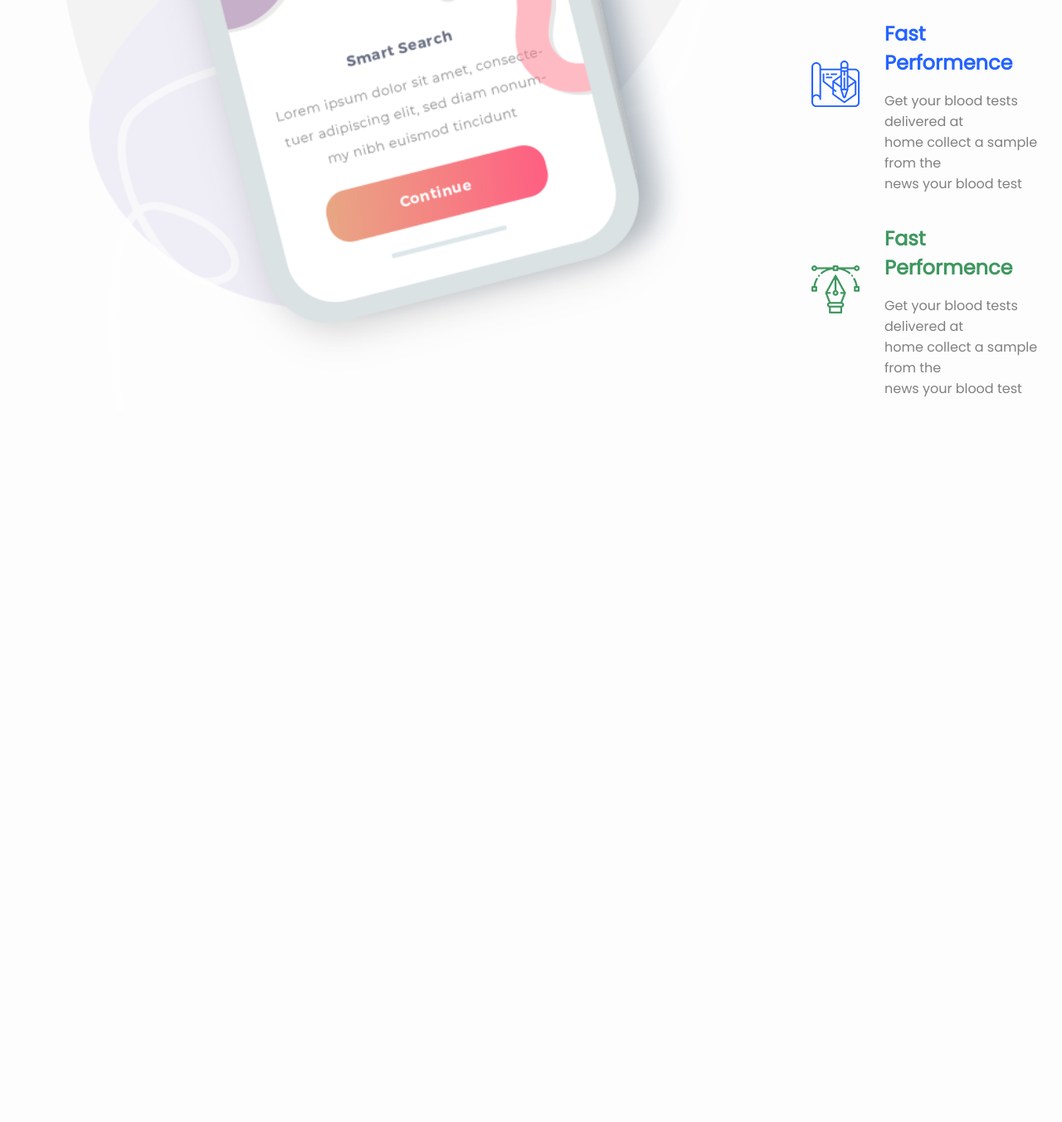
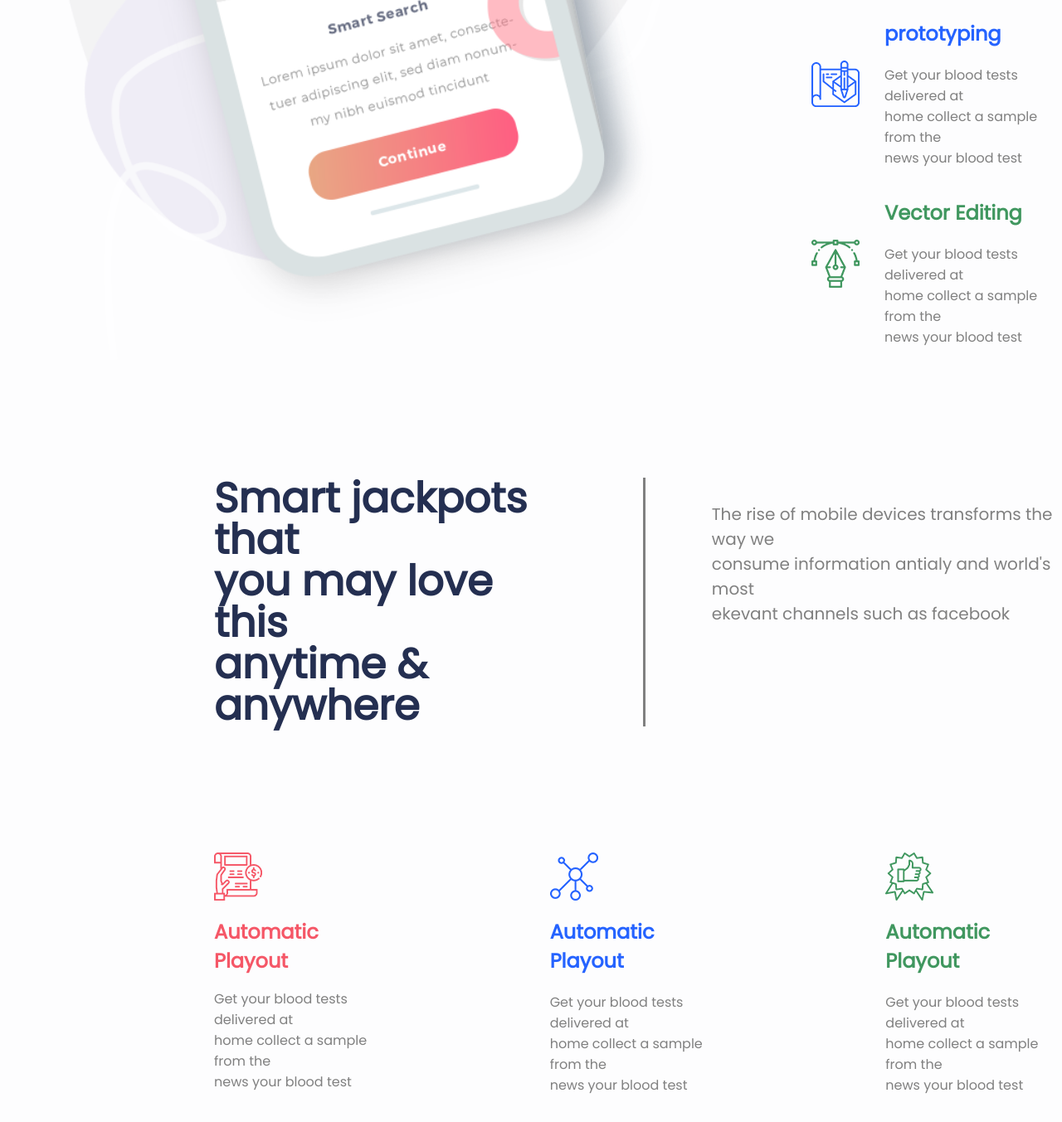
Before and after one commit to Nayeemmnt999/app-lab, a plain HTML site: page index.html in a window 1280 px wide. Shown: the part 1979-3332 px from the top of the page at 83% size. Before the commit the page ends 2484 px from the top, so only its background shows below. Drawn offline with Linux system fonts and the light colour scheme; a web font is replaced by a local one.

Commit message:
contant upload

```diff
--- a/index.html
+++ b/index.html
@@ -18,6 +18,7 @@
             <a id="banner-more" href="">Watch free demo</a>
         </div>
     </section>
+    <!-- Write your comments here -->
     <section>
         <h3>
             Trsuted our companis like
@@ -32,6 +33,7 @@
         </div>
         <div></div>
     </section>
+    <!-- Write your comments here -->
     <section class="fiture-section">
         <div class="fiture-align">
                 <div class="fiture-header">
@@ -59,7 +61,7 @@
                         <img class="fiture-icon" src="icons/prototyping.png" alt="">
                     </div>
                     <div>
-                        <h1 class="fiture-h1" id="fiture-h1-color">Fast Performence</h1>
+                        <h1 class="fiture-h1-color1">prototyping</h1>
                         <p class="fiture-paragraph">Get your blood tests delivered at<br> home collect a sample from the <br>news your blood test
                         </p>
                     </div>
@@ -71,7 +73,7 @@
                             <img class="fiture-icon" src="icons/vector.png" alt="">
                         </div>
                         <div>
-                             <h1 class="fiture-h1" id="fiture-h1-color2">Fast Performence</h1>
+                             <h1 class="fiture-h1-color2">Vector Editing</h1>
                              <p class="fiture-paragraph">Get your blood tests delivered at<br> home collect a sample from the <br>news your blood test
                              </p>
                         </div>
@@ -82,5 +84,54 @@
 
     </section>
 
+<!-- Write your comments here -->
+
+    <section class="content-one">
+        <div class="contant-one-header">
+            <h1 class="content-h1">
+                Smart jackpots that<br> you may love this<br> anytime & anywhere
+            </h1>
+            <p class="contant-paragraph" id="contant-paragraph">
+                The rise of mobile devices transforms the way we<br> consume information antialy and world's most<br>
+                ekevant channels such as facebook
+            </p>
+        </div>
+        <div class="contant-one-main">
+            <div>
+                <img class="contant-one-img" src="icons/bill.png" alt="">
+                <h1 class="fiture-h1">Automatic Playout</h1>
+                <p class="fiture-paragraph">Get your blood tests delivered at<br> home collect a sample from the <br>news your blood test
+                </p>
+            </div>
+            <div class="contant-one-child">
+                <img class="contant-one-img" src="icons/network.png" alt="">
+                <h1 class="fiture-h1-color1">Automatic Playout</h1>
+                <p class="fiture-paragraph">Get your blood tests delivered at<br> home collect a sample from the <br>news your blood test
+                </p>
+            </div>
+            <div class="contant-one-child">
+                <img class="contant-one-img" src="icons/badge.png" alt="">
+                <h1 class="fiture-h1-color2">Automatic Playout</h1>
+                <p class="fiture-paragraph">Get your blood tests delivered at<br> home collect a sample from the <br>news your blood test
+                </p>
+            </div>
+        </div>
+    </section>
+
+    <!-- Write your comments here -->
+
+    <section class="contant-two">
+        <img src="images/Vector Smart Object.png" alt="">
+        <div class="contant-two-dis">
+            <h1 class="content-two-h1">
+                Designed & built by<br> the latest code <br>integration
+            </h1>
+            <p class="contant-paragraph" id="contant-two-paragaph">
+                The rise of mobile devices transforms the way we<br> consume information antialy and world's most<br>
+                ekevant channels such as facebook
+            </p>
+            <a class="button" href="">Try for free</a>
+        </div>
+    </section>
 </body>
 </html>
--- a/style.css
+++ b/style.css
@@ -1,7 +1,7 @@
 body{
     font-family: 'Poppins', sans-serif;
 
-    background-color: fdfdfe;
+    background-color: #fdfdfe;
 }
 .banner-first{
     background-image: url(images/Phone.png);
@@ -78,11 +78,11 @@ div img{
 .fiture-paragraph{
     color: grey;
 }
-#fiture-h1-color{
+.fiture-h1-color1{
     color: #2563ff;
 }
-#fiture-h1-color2{
-    color: 40975f;
+.fiture-h1-color2{
+    color: #40975f;
 }
 .fiture-main{
 
@@ -91,6 +91,7 @@ div img{
     background-image: url(images/Group\ 90.png);
     background-repeat: no-repeat;
     background-size: contain;
+    margin-bottom: 100px;
 
 
 
@@ -98,3 +99,62 @@ div img{
 .fiture-align{
     margin-left: 900px;
 }
+.content-one{
+    margin-bottom: 150px;
+
+}
+.content-h1{
+    color: #242f51;
+    font-weight: 900;
+    font-size: 50px;
+    padding-right: 80px;
+    border-right:3px solid gray ;
+    line-height: 100%;
+}
+.contant-paragraph{
+    color: gray;
+    font-size: 20px;
+
+
+}
+#contant-paragraph{
+    padding-left: 80px;
+    margin-top: 70px;
+}
+.contant-one-header{
+    display: flex;
+    margin-left: 250px;
+    margin-bottom: 110px;
+}
+.contant-one-img{
+    margin: 0px;
+    padding: 0px;
+}
+.contant-one-main{
+    display: flex;
+    margin-left: 250px;
+}
+.contant-one-child{
+    margin-left: 200px;
+}
+.contant-two{
+    display: flex;
+    margin-bottom: 150px;
+
+}
+.contant-two img{
+    margin-left: 200px;
+}
+.content-two-h1{
+    color: #242f51;
+    font-weight: 900;
+    font-size: 50px;
+    line-height: 100%;
+    margin-top: 110px;
+}
+.contant-two-dis{
+    margin-left: 150px;
+}
+#contant-two-paragaph{
+    margin-bottom: 60px;
+}
```
Also changed, not shown: icons/badge.png (added), icons/bill.png (added), icons/network.png (added), images/Vector Smart Object.png (added).
